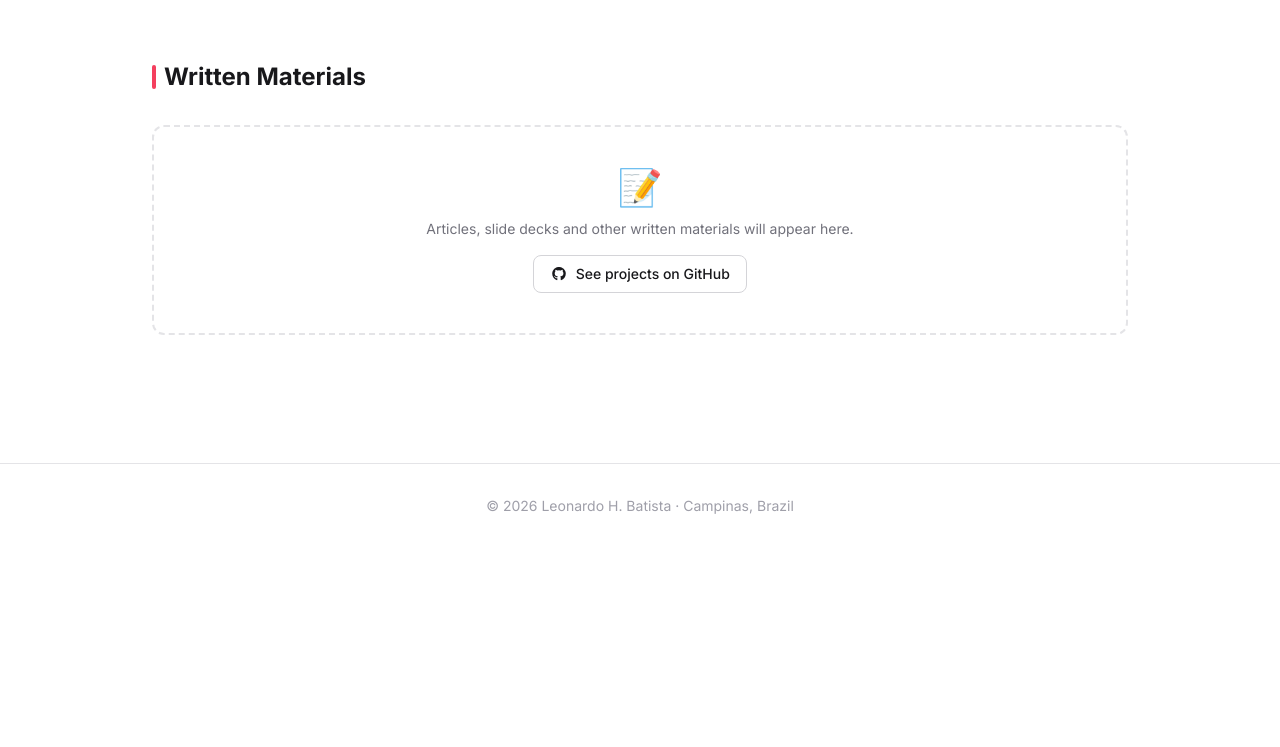
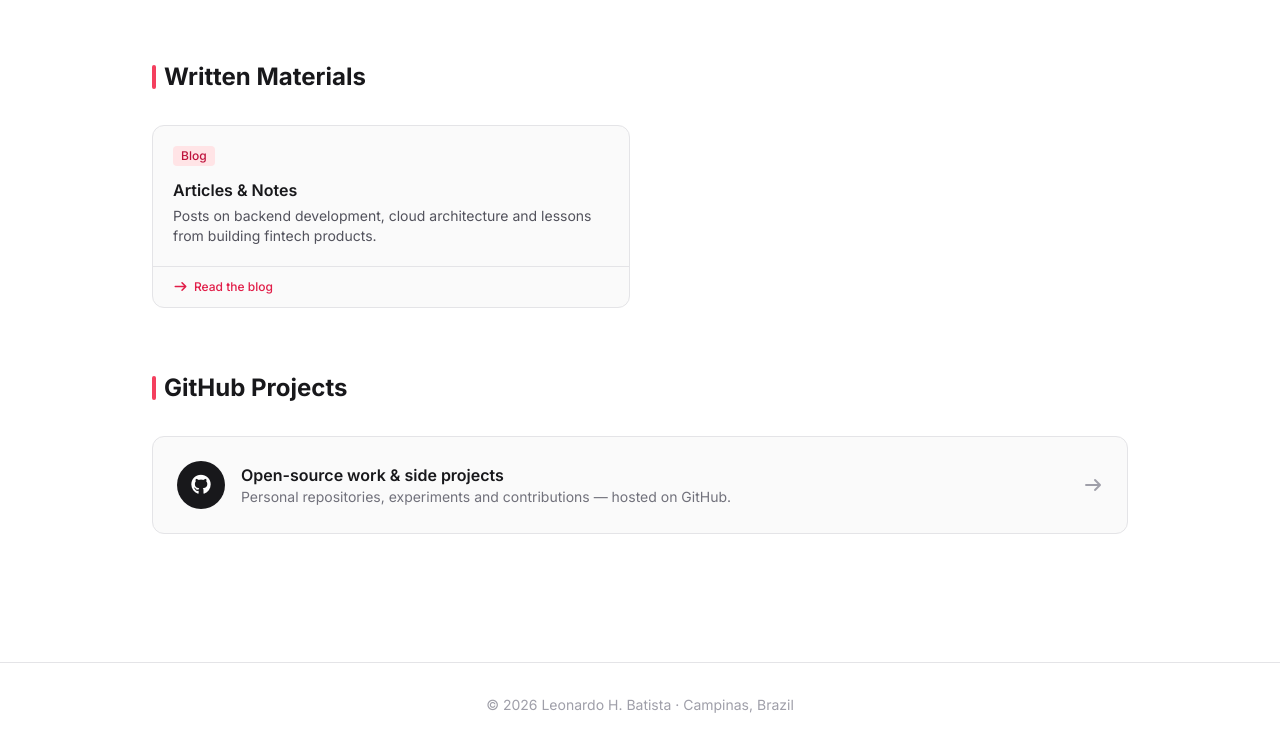
Before and after one commit to leohbatista/leohbatista.github.io, a website: page content.html in a window 1280 px wide. Shown: the part 1268-2015 px from the top of the page. Before the commit the page ends 1816 px from the top, so only its background shows below. Drawn offline with Linux system fonts and the light colour scheme.

Commit message:
chore: Content adjustments

```diff
--- a/content.html
+++ b/content.html
@@ -96,6 +96,10 @@
             </a>
           </div>
           <div class="px-5 py-3 border-t border-zinc-200 dark:border-zinc-700 flex items-center gap-3">
+            <a href="https://2026.djangocon.us/" target="_blank" rel="noopener"
+              class="inline-flex items-center gap-1.5 text-xs font-medium text-primary-600 dark:text-primary-400 hover:underline">
+              <i class="fas fa-external-link-alt"></i> Conference website
+            </a>
             <a href="https://2026.djangocon.us/news/announcing-lineup/" target="_blank" rel="noopener"
               class="inline-flex items-center gap-1.5 text-xs font-medium text-primary-600 dark:text-primary-400 hover:underline">
               <i class="fas fa-external-link-alt"></i> Speaker announcement
@@ -191,29 +195,66 @@
     </section>
 
     <!-- WRITTEN -->
-    <section>
+    <section class="mb-16">
       <h2 class="text-2xl font-bold mb-8 flex items-center gap-2">
         <span class="w-1 h-6 bg-primary-500 rounded-full inline-block"></span>
         Written Materials
       </h2>
 
-      <div class="p-10 rounded-xl border-2 border-dashed border-zinc-200 dark:border-zinc-700 flex flex-col items-center justify-center text-center gap-3">
-        <span class="text-4xl">📝</span>
-        <p class="text-zinc-500 dark:text-zinc-400 text-sm">Articles, slide decks and other written materials will appear here.</p>
-        <a href="https://github.com/leohbatista" target="_blank" rel="noopener"
-          class="inline-flex items-center gap-2 px-4 py-2 rounded-lg border border-zinc-300 dark:border-zinc-600 hover:bg-zinc-50 dark:hover:bg-zinc-700 text-sm font-medium transition-colors mt-1">
-          <i class="fab fa-github"></i> See projects on GitHub
+      <div class="grid sm:grid-cols-2 gap-5">
+
+        <a href="blog/index.html"
+          class="flex flex-col rounded-xl border border-zinc-200 dark:border-zinc-700 bg-zinc-50 dark:bg-zinc-800 overflow-hidden hover:border-primary-400 dark:hover:border-primary-600 transition-colors">
+          <div class="p-5 flex-1">
+            <div class="flex items-center gap-2 mb-3">
+              <span class="px-2 py-0.5 rounded text-xs font-medium bg-primary-100 dark:bg-primary-900 text-primary-700 dark:text-primary-300">Blog</span>
+            </div>
+            <h3 class="font-semibold mb-1">Articles &amp; Notes</h3>
+            <p class="text-sm text-zinc-600 dark:text-zinc-400">
+              Posts on backend development, cloud architecture and lessons from building fintech products.
+            </p>
+          </div>
+          <div class="px-5 py-3 border-t border-zinc-200 dark:border-zinc-700 flex items-center gap-3">
+            <span class="inline-flex items-center gap-1.5 text-xs font-medium text-primary-600 dark:text-primary-400">
+              <i class="fas fa-arrow-right"></i> Read the blog
+            </span>
+          </div>
         </a>
+
       </div>
+    </section>
+
+    <!-- GITHUB PROJECTS -->
+    <section>
+      <h2 class="text-2xl font-bold mb-8 flex items-center gap-2">
+        <span class="w-1 h-6 bg-primary-500 rounded-full inline-block"></span>
+        GitHub Projects
+      </h2>
+
+      <a href="https://github.com/leohbatista" target="_blank" rel="noopener"
+        class="group flex items-center justify-between gap-4 p-6 rounded-xl border border-zinc-200 dark:border-zinc-700 bg-zinc-50 dark:bg-zinc-800 hover:border-primary-400 dark:hover:border-primary-600 transition-colors">
+        <div class="flex items-center gap-4">
+          <div class="w-12 h-12 rounded-full bg-zinc-900 dark:bg-zinc-700 flex items-center justify-center shrink-0">
+            <i class="fab fa-github text-white text-xl"></i>
+          </div>
+          <div>
+            <h3 class="font-semibold group-hover:text-primary-600 dark:group-hover:text-primary-400 transition-colors">Open-source work &amp; side projects</h3>
+            <p class="text-sm text-zinc-500 dark:text-zinc-400">Personal repositories, experiments and contributions — hosted on GitHub.</p>
+          </div>
+        </div>
+        <i class="fas fa-arrow-right text-zinc-400 group-hover:text-primary-500 group-hover:translate-x-1 transition-all shrink-0"></i>
+      </a>
     </section>
 
   </main>
 
   <footer class="border-t border-zinc-200 dark:border-zinc-700 mt-16 py-8 text-center text-sm text-zinc-400 dark:text-zinc-600">
-    <p>© 2026 Leonardo H. Batista · Campinas, Brazil</p>
+    <p>© <span id="year">2026</span> Leonardo H. Batista · Campinas, Brazil</p>
   </footer>
 
   <script>
+    document.getElementById('year').textContent = new Date().getFullYear();
+
     document.getElementById('theme-toggle').addEventListener('click', () => {
       const html = document.documentElement;
       if (html.classList.contains('dark')) {
```
Also changed, not shown: blog/index.html (+3 -1 lines), blog/post.html (+3 -1 lines), curriculum.html (+3 -1 lines), index.html (+3 -1 lines), dist/output.css.
